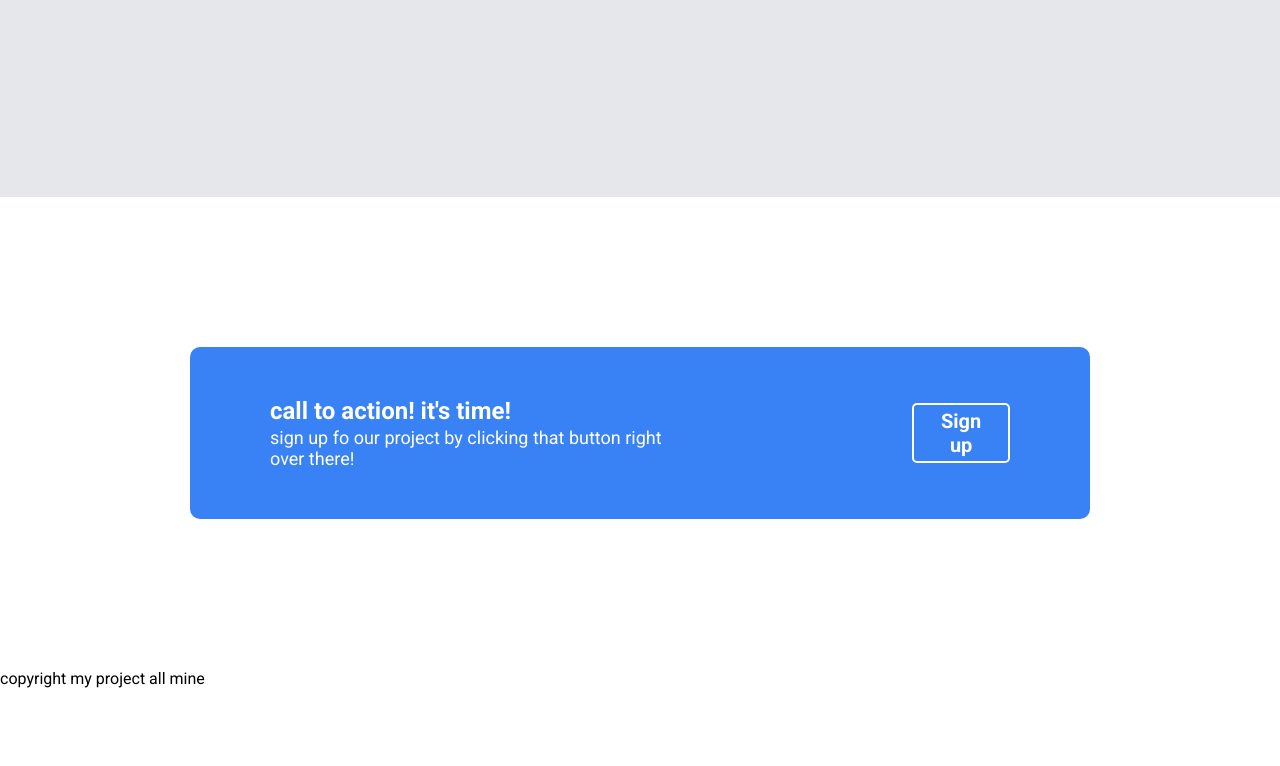
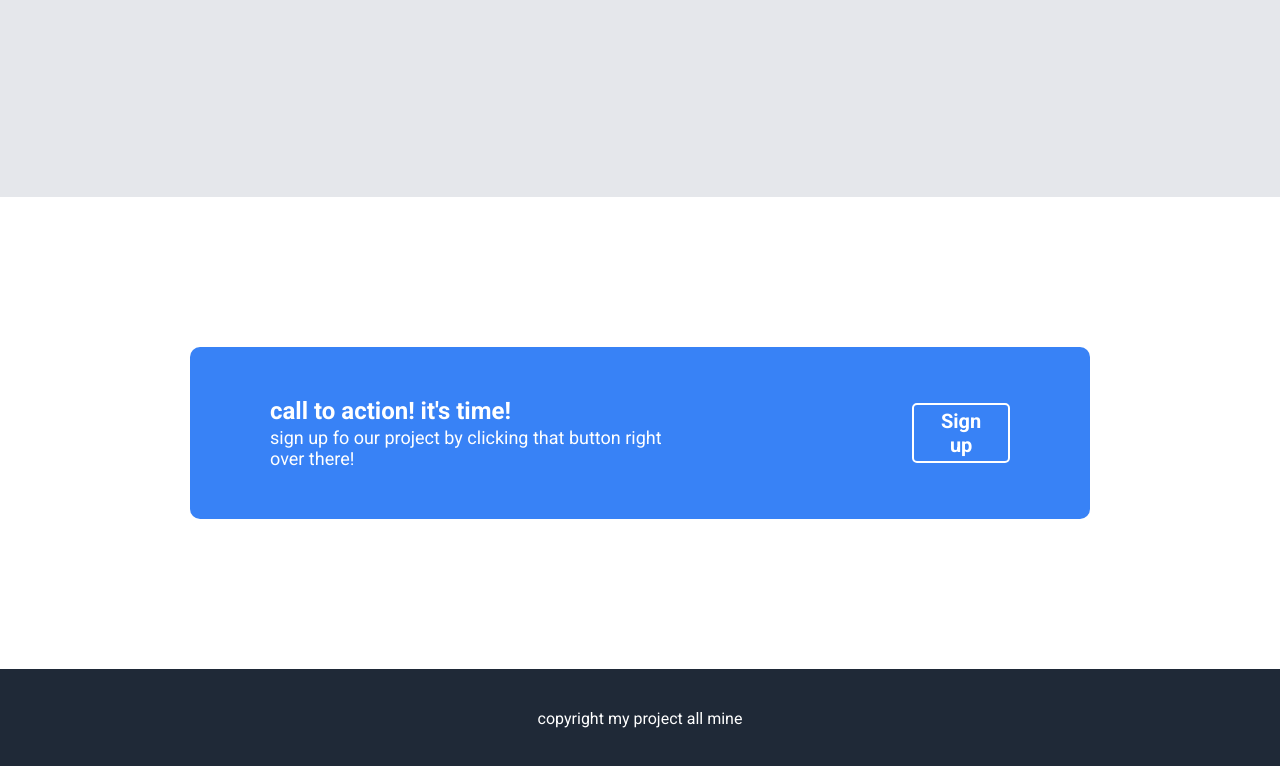
Before and after one commit to karoubi777/TOP-first-project, a plain HTML site: page index.html in a window 1280 px wide. Shown: the part 1548-2314 px from the top of the page. Before the commit the page ends 2236 px from the top, so only its background shows below. Drawn offline with Linux system fonts and the light colour scheme.

Commit message:
finished

```diff
--- a/style.css
+++ b/style.css
@@ -205,4 +205,12 @@
       }
     }
   }
+  footer {
+    background-color: #1f2937;
+    padding: 40px 0px;
+    display: flex;
+    align-items: center;
+    justify-content: center;
+    color: white;
+  }
 }
```
